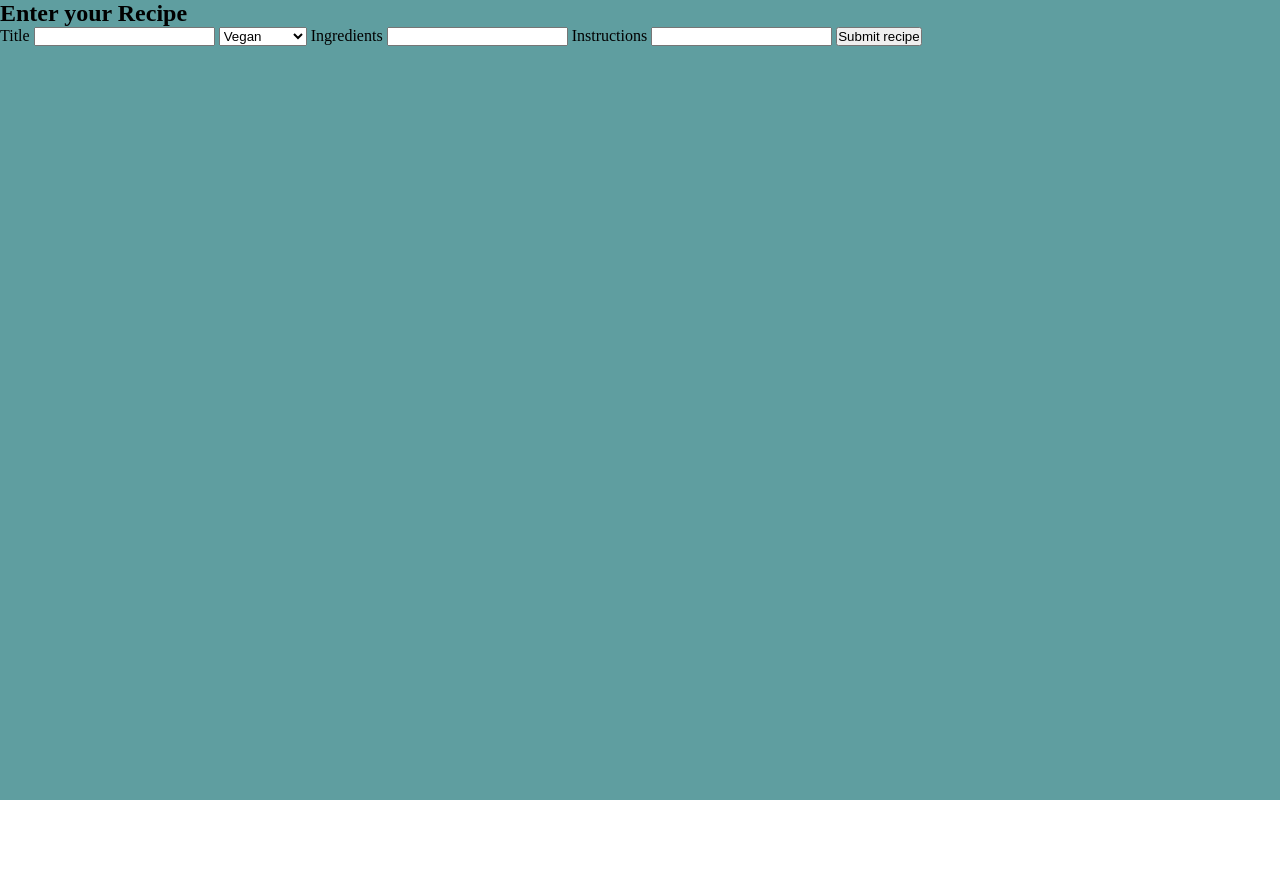
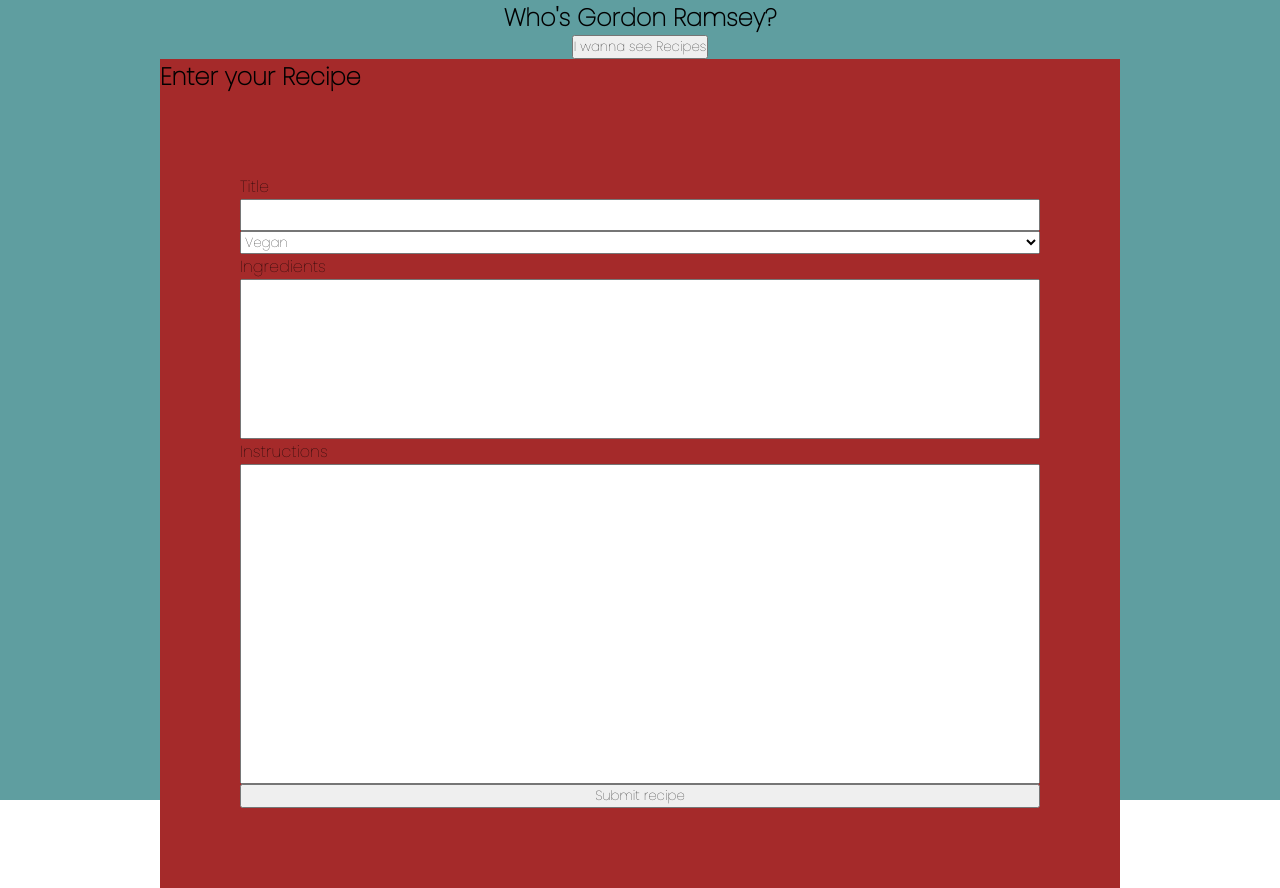
Before and after one commit to Nicolai-Astrup-Wiik/recipe-hackathon-project, a plain HTML site: page index.html in a window 1280 px wide. Before the commit the page ends 800 px from the top, so only its background shows below. Drawn offline with Linux system fonts and the light colour scheme.

Commit message:
add basic ui to form

```diff
--- a/index.html
+++ b/index.html
@@ -4,14 +4,19 @@
 	<meta charset="UTF-8">
 	<meta name="viewport" content="width=device-width, initial-scale=1.0">
 	<link rel="stylesheet" href="styles/style.css">
+	<link rel="preconnect" href="https://fonts.googleapis.com">
+<link rel="preconnect" href="https://fonts.gstatic.com" crossorigin>
+<link href="https://fonts.googleapis.com/css2?family=Poppins:wght@100&display=swap" rel="stylesheet">
 	<title>recipe page</title>
 </head>
 <body>
 
-	<div class="recipe-form-page-container">
+	<div class="recipe-form-page-container visible">
+		<h2>Who's Gordon Ramsey?</h2>
+		<Button> I wanna see Recipes</Button>
 		<div class="recipe-form-container">
+			<h2>Enter your Recipe</h2>
 			<form class="recipe-form">
-				<h2>Enter your Recipe</h2>
 				<label for="title">Title</label>
 				<input type="text" name="title" class="title" required>
 
--- a/styles/style.css
+++ b/styles/style.css
@@ -2,6 +2,7 @@
 	margin: 0;
 	padding: 0;
 	box-sizing: border-box;
+	font-family: 'Poppins', sans-serif;
 }
 
 
@@ -15,6 +16,44 @@ body{
 	height: 100vh;
 	width: 100vw;
 	background-color: cadetblue;
+	display: none;
+	flex-direction: column;
+	align-items: center;
+}
+
+
+.recipe-form-container{
+	background-color: brown;
 	display: flex;
 	flex-direction: column;
+	justify-content: left;
 }
+
+
+.recipe-form{
+	display: flex;
+	flex-direction: column;
+	width: 100vh;
+	margin: 5rem;
+}
+
+.title{
+	height: 2rem;
+}
+
+.category{
+
+}
+
+.ingredients{
+	height: 10rem;
+}
+
+.instructions{
+	height: 20rem;
+}
+
+
+.visible{
+	display: flex;
+}
```
